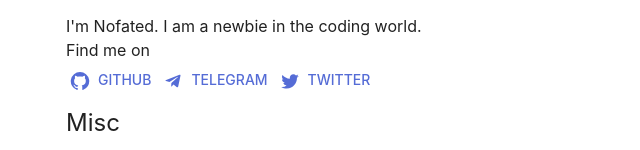
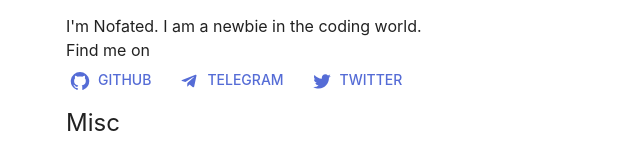
Before and after one commit to Nofated095/nof.moe, a React (Vite) app: page / in a window 1280 px wide. Shown: the part 265-415 px from the top of the page, without its empty margins (314-954 px from the left). Built offline with nearby package versions, Linux system fonts and the light colour scheme; a web font is replaced by a local one.

Commit message:
fix wrong import

```diff
--- a/src/App.tsx
+++ b/src/App.tsx
@@ -7,7 +7,7 @@ import Grid from '@mui/material/Unstable_Grid2';
 import Tabs from '@mui/material/Tabs';
 import Tab from '@mui/material/Tab';
 import Button from '@mui/material/Button';
-import Stack from '@mui/material/Box';
+import Stack from '@mui/material/Stack';
 
 import GitHubIcon from '@mui/icons-material/GitHub';
 import TelegramIcon from '@mui/icons-material/Telegram';
@@ -110,14 +110,14 @@ export default function App() {
                 </Typography>
                 I'm Nofated. I am a newbie in the coding world.<br />
                 Find me on
-                <Stack direction="row" spacing={2}>
-                  <Button href="https://github.com/Nofated095" startIcon={<GitHubIcon />}>
+                <Stack spacing={2} direction="row">
+                  <Button variant="text" href="https://github.com/Nofated095" startIcon={<GitHubIcon />}>
                     GitHub
                   </Button>
-                  <Button href="https://t.me/s/Nofated" startIcon={<TelegramIcon />}>
+                  <Button variant="text" href="https://t.me/s/Nofated" startIcon={<TelegramIcon />}>
                     Telegram
                   </Button>
-                  <Button href="https://twitter.com/nofated095" startIcon={<TwitterIcon />}>
+                  <Button variant="text" href="https://twitter.com/nofated095" startIcon={<TwitterIcon />}>
                     Twitter
                   </Button>
                 </Stack>
```
